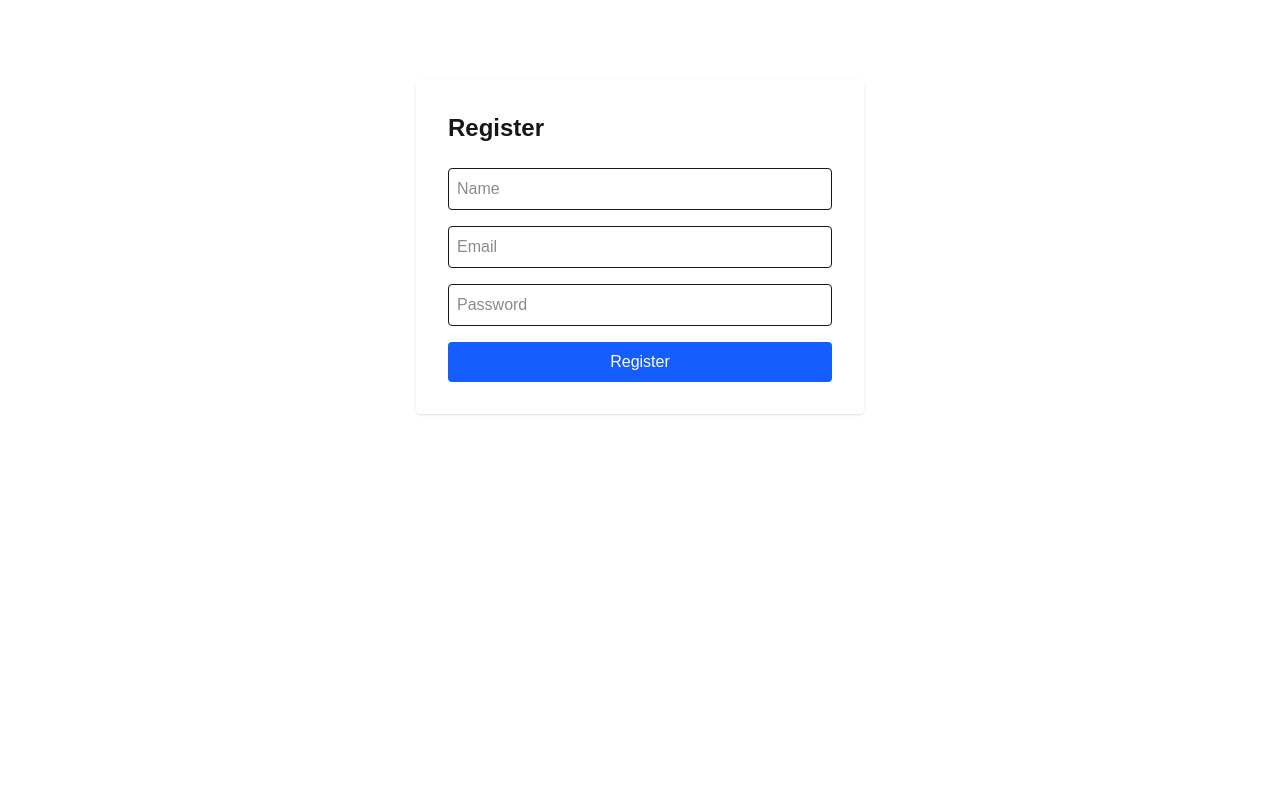
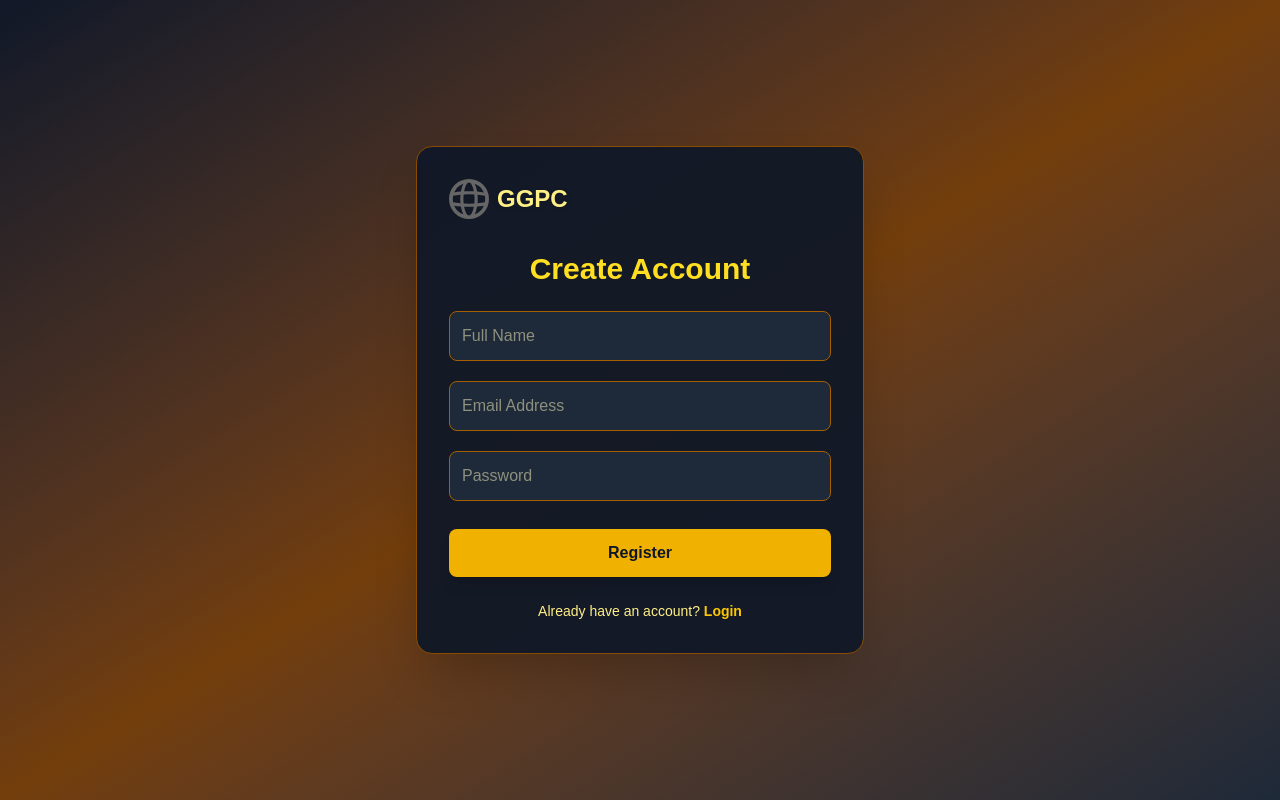
Before and after one commit to Colyzo466/fggc-nextJS, a Next.js app in the folder client-fggc/: page /register in a window 1280 px wide. Built offline with nearby package versions, Linux system fonts and the light colour scheme.

Commit message:
updated the register, login and inclusion of navbar in the admin and dashbord page

```diff
--- a/client-fggc/src/app/admin/page.tsx
+++ b/client-fggc/src/app/admin/page.tsx
@@ -88,6 +88,30 @@ export default function AdminPage() {
     <div className="min-h-screen bg-gradient-to-br from-gray-900 via-yellow-900 to-gray-800 py-8 px-2 sm:px-6">
       <div className="max-w-5xl mx-auto bg-gray-900/95 rounded-xl shadow-2xl p-6 sm:p-10 border border-yellow-800">
         <h2 className="text-3xl font-bold text-yellow-300 mb-6 text-center">Admin Panel</h2>
+        {/* Admin Navbar */}
+        <nav className="flex flex-wrap gap-3 mb-8 items-center justify-center">
+          <button
+            className="bg-yellow-700/30 text-yellow-200 px-4 py-1 rounded-full text-xs font-semibold hover:bg-yellow-700/60 transition cursor-pointer"
+            onClick={() => router.push("/")}
+            type="button"
+          >
+            Home
+          </button>
+          <button
+            className="bg-yellow-700/30 text-yellow-200 px-4 py-1 rounded-full text-xs font-semibold hover:bg-yellow-700/60 transition cursor-pointer"
+            onClick={() => router.push("/notifications")}
+            type="button"
+          >
+            Notifications
+          </button>
+          <button
+            className="bg-blue-700/30 text-blue-200 px-4 py-1 rounded-full text-xs font-semibold hover:bg-blue-700/60 transition cursor-pointer"
+            onClick={() => router.push("/dashboard")}
+            type="button"
+          >
+            Dashboard
+          </button>
+        </nav>
         <div className="mb-8">
           <h3 className="font-semibold text-yellow-200 mb-2">All Contributions</h3>
           <div className="overflow-x-auto">
--- a/client-fggc/src/app/dashboard/page.tsx
+++ b/client-fggc/src/app/dashboard/page.tsx
@@ -224,6 +224,32 @@ export default function DashboardPage() {
         <div className="absolute bottom-0 left-1/2 w-72 h-72 bg-yellow-300/10 rounded-full blur-2xl animate-pulse" />
       </div>
       <div className="max-w-3xl w-full bg-gray-900/95 rounded-2xl shadow-2xl p-6 sm:p-10 border border-yellow-800 z-10 relative">
+        {/* Navbar for dashboard navigation */}
+        <nav className="flex flex-wrap gap-3 mb-8 items-center justify-center z-20 relative">
+          <button
+            className="bg-yellow-700/30 text-yellow-200 px-4 py-1 rounded-full text-xs font-semibold hover:bg-yellow-700/60 transition cursor-pointer"
+            onClick={() => router.push("/")}
+            type="button"
+          >
+            Home
+          </button>
+          <button
+            className="bg-yellow-700/30 text-yellow-200 px-4 py-1 rounded-full text-xs font-semibold hover:bg-yellow-700/60 transition cursor-pointer"
+            onClick={() => router.push("/notifications")}
+            type="button"
+          >
+            Notifications
+          </button>
+          {user?.isAdmin && (
+            <button
+              className="bg-green-700/30 text-green-300 px-4 py-1 rounded-full text-xs font-semibold hover:bg-green-700/60 transition cursor-pointer"
+              onClick={() => router.push("/admin")}
+              type="button"
+            >
+              Admin Panel
+            </button>
+          )}
+        </nav>
         <DashboardHeader user={user} onAdminClick={() => router.push('/admin')} />
         <ContributionForm amount={amount} setAmount={setAmount} onSubmit={handleContribute} />
         <ContributionList
--- a/client-fggc/src/app/login/page.tsx
+++ b/client-fggc/src/app/login/page.tsx
@@ -1,50 +1,76 @@
 "use client";
+// Professional, modern, dark-themed Login page
 import { useState } from "react";
 import { useRouter } from "next/navigation";
 
 export default function LoginPage() {
-  const [form, setForm] = useState({ email: "", password: "" });
+  const [email, setEmail] = useState("");
+  const [password, setPassword] = useState("");
   const [error, setError] = useState("");
+  const [loading, setLoading] = useState(false);
   const router = useRouter();
 
-  async function handleSubmit(e: React.FormEvent) {
+  async function handleLogin(e: React.FormEvent) {
     e.preventDefault();
     setError("");
+    setLoading(true);
     const res = await fetch("/api/auth/login", {
       method: "POST",
       headers: { "Content-Type": "application/json" },
-      body: JSON.stringify(form),
+      body: JSON.stringify({ email, password }),
     });
     const data = await res.json();
+    setLoading(false);
     if (!res.ok) return setError(data.error || "Login failed");
-    // For demo: store user in localStorage
     localStorage.setItem("user", JSON.stringify(data.user));
     router.push("/dashboard");
   }
 
   return (
-    <div className="max-w-md mx-auto mt-20 p-8 bg-white rounded shadow">
-      <h2 className="text-2xl font-bold mb-6">Login</h2>
-      <form onSubmit={handleSubmit} className="flex flex-col gap-4">
+    <div className="min-h-screen flex items-center justify-center bg-gradient-to-br from-gray-900 via-yellow-900 to-gray-800 px-4">
+      <div className="w-full max-w-md bg-gray-900/95 rounded-2xl shadow-2xl p-8 border border-yellow-800">
+        <div className="flex items-center gap-2 mb-8">
+          <img src="/globe.svg" alt="GGPC Logo" className="w-10 h-10" />
+          <span className="text-yellow-200 font-bold text-2xl drop-shadow">GGPC</span>
+        </div>
+        <h2 className="text-3xl font-bold text-yellow-300 mb-6 text-center">Sign In</h2>
+        {error && <div className="bg-red-900/60 text-red-300 rounded p-2 mb-4 text-center">{error}</div>}
+        <form onSubmit={handleLogin} className="flex flex-col gap-5">
           <input
             type="email"
-          placeholder="Email"
-          value={form.email}
-          onChange={e => setForm(f => ({ ...f, email: e.target.value }))}
-          className="border p-2 rounded"
+            placeholder="Email Address"
+            value={email}
+            onChange={e => setEmail(e.target.value)}
+            className="p-3 rounded-lg border border-yellow-700 bg-gray-800 text-yellow-100 focus:ring-2 focus:ring-yellow-400 outline-none transition"
             required
           />
           <input
             type="password"
             placeholder="Password"
-          value={form.password}
-          onChange={e => setForm(f => ({ ...f, password: e.target.value }))}
-          className="border p-2 rounded"
+            value={password}
+            onChange={e => setPassword(e.target.value)}
+            className="p-3 rounded-lg border border-yellow-700 bg-gray-800 text-yellow-100 focus:ring-2 focus:ring-yellow-400 outline-none transition"
             required
           />
-        {error && <div className="text-red-500">{error}</div>}
-        <button type="submit" className="bg-blue-600 text-white py-2 rounded hover:bg-blue-700">Login</button>
+          <button
+            type="submit"
+            className="bg-yellow-500 hover:bg-yellow-400 text-gray-900 font-bold py-3 px-8 rounded-lg shadow-lg transition mt-2 disabled:opacity-60"
+            disabled={loading}
+          >
+            {loading ? "Signing in..." : "Login"}
+          </button>
         </form>
+        <div className="text-yellow-200 text-sm text-center mt-6">
+          Don't have an account?{' '}
+          <button
+            className="text-yellow-400 hover:underline font-semibold"
+            onClick={() => router.push('/register')}
+            type="button"
+          >
+            Register
+          </button>
+        </div>
+      </div>
     </div>
   );
 }
--- a/client-fggc/src/app/register/page.tsx
+++ b/client-fggc/src/app/register/page.tsx
@@ -3,70 +3,85 @@ import { useState } from "react";
 import { useRouter } from "next/navigation";
 
 export default function RegisterPage() {
-  const [form, setForm] = useState({ name: "", email: "", password: "" });
+  const [name, setName] = useState("");
+  const [email, setEmail] = useState("");
+  const [password, setPassword] = useState("");
   const [error, setError] = useState("");
-  const [showLogin, setShowLogin] = useState(false);
+  const [success, setSuccess] = useState("");
+  const [loading, setLoading] = useState(false);
   const router = useRouter();
 
-  async function handleSubmit(e: React.FormEvent) {
+  async function handleRegister(e: React.FormEvent) {
     e.preventDefault();
     setError("");
-    setShowLogin(false);
+    setSuccess("");
+    setLoading(true);
     const res = await fetch("/api/auth/register", {
       method: "POST",
       headers: { "Content-Type": "application/json" },
-      body: JSON.stringify(form),
+      body: JSON.stringify({ name, email, password }),
     });
     const data = await res.json();
-    if (data.showLogin) {
-      setError(data.message || data.error || "User already exists");
-      setShowLogin(true);
-      return;
-    }
+    setLoading(false);
     if (!res.ok) return setError(data.error || "Registration failed");
-    router.push("/login");
+    setSuccess("Registration successful! Redirecting to login...");
+    setTimeout(() => router.push("/login"), 1500);
   }
 
   return (
-    <div className="max-w-md mx-auto mt-20 p-8 bg-white rounded shadow">
-      <h2 className="text-2xl font-bold mb-6">Register</h2>
-      <form onSubmit={handleSubmit} className="flex flex-col gap-4">
+    <div className="min-h-screen flex items-center justify-center bg-gradient-to-br from-gray-900 via-yellow-900 to-gray-800 px-4">
+      <div className="w-full max-w-md bg-gray-900/95 rounded-2xl shadow-2xl p-8 border border-yellow-800">
+        <div className="flex items-center gap-2 mb-8">
+          <img src="/globe.svg" alt="GGPC Logo" className="w-10 h-10" />
+          <span className="text-yellow-200 font-bold text-2xl drop-shadow">GGPC</span>
+        </div>
+        <h2 className="text-3xl font-bold text-yellow-300 mb-6 text-center">Create Account</h2>
+        {error && <div className="bg-red-900/60 text-red-300 rounded p-2 mb-4 text-center">{error}</div>}
+        {success && <div className="bg-green-900/60 text-green-300 rounded p-2 mb-4 text-center">{success}</div>}
+        <form onSubmit={handleRegister} className="flex flex-col gap-5">
           <input
             type="text"
-          placeholder="Name"
-          value={form.name}
-          onChange={e => setForm(f => ({ ...f, name: e.target.value }))}
-          className="border p-2 rounded"
+            placeholder="Full Name"
+            value={name}
+            onChange={e => setName(e.target.value)}
+            className="p-3 rounded-lg border border-yellow-700 bg-gray-800 text-yellow-100 focus:ring-2 focus:ring-yellow-400 outline-none transition"
             required
           />
           <input
             type="email"
-          placeholder="Email"
-          value={form.email}
-          onChange={e => setForm(f => ({ ...f, email: e.target.value }))}
-          className="border p-2 rounded"
+            placeholder="Email Address"
+            value={email}
+            onChange={e => setEmail(e.target.value)}
+            className="p-3 rounded-lg border border-yellow-700 bg-gray-800 text-yellow-100 focus:ring-2 focus:ring-yellow-400 outline-none transition"
             required
           />
           <input
             type="password"
             placeholder="Password"
-          value={form.password}
-          onChange={e => setForm(f => ({ ...f, password: e.target.value }))}
-          className="border p-2 rounded"
+            value={password}
+            onChange={e => setPassword(e.target.value)}
+            className="p-3 rounded-lg border border-yellow-700 bg-gray-800 text-yellow-100 focus:ring-2 focus:ring-yellow-400 outline-none transition"
             required
           />
-        {error && <div className="text-red-500">{error}</div>}
-        <button type="submit" className="bg-blue-600 text-white py-2 rounded hover:bg-blue-700">Register</button>
-        {showLogin && (
           <button
+            type="submit"
+            className="bg-yellow-500 hover:bg-yellow-400 text-gray-900 font-bold py-3 px-8 rounded-lg shadow-lg transition mt-2 disabled:opacity-60"
+            disabled={loading}
+          >
+            {loading ? "Registering..." : "Register"}
+          </button>
+        </form>
+        <div className="text-yellow-200 text-sm text-center mt-6">
+          Already have an account?{" "}
+          <button
+            className="text-yellow-400 hover:underline font-semibold"
+            onClick={() => router.push("/login")}
             type="button"
-            className="bg-green-600 text-white py-2 rounded hover:bg-green-700 mt-2"
-            onClick={() => router.push("/login")}
           >
-            Go to Login
+            Login
           </button>
-        )}
-      </form>
+        </div>
+      </div>
     </div>
   );
 }
```
Lines whose indentation alone changed are shown as unchanged.
